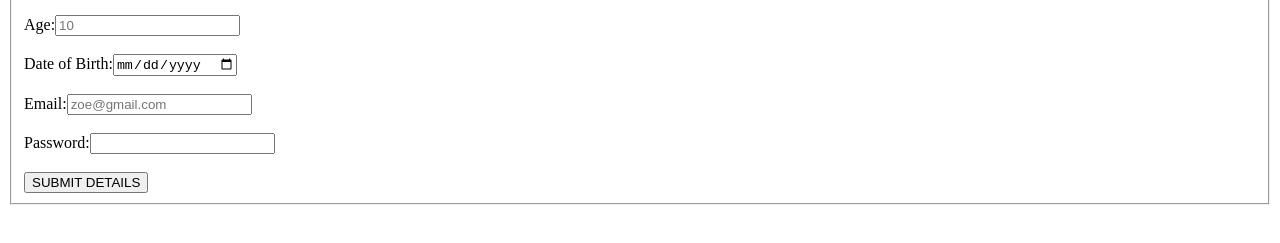
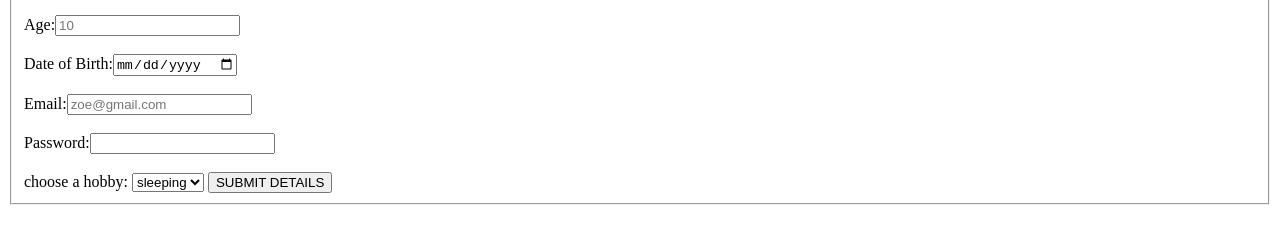
Before and after one commit to Ama-design955/Web-Development, a plain HTML site: page Creation of forms/index.html in a window 1280 px wide. Shown: the part 127-370 px from the top of the page. Drawn offline with Linux system fonts and the light colour scheme.

Commit message:
Add files via upload

```diff
--- a/Creation of forms/index.html
+++ b/Creation of forms/index.html
@@ -15,6 +15,13 @@
     <label>Date of Birth:<input type="date"></label><br><br>
     <label>Email:<input type="email" placeholder="zoe@gmail.com"></label><br><br>
     <label>Password:<input type="password" ></label><br><br>
+    <label for="hobbies">choose a hobby: </label>
+    <select name="hobbies"id=hobbies>
+        <option value="sleeping">sleeping</option>
+        <option value="reading">reading</option>
+        <option value="dancing">dancing</option>
+        <option value="singing">singing</option>
+    </select>
     <input type="submit" value="SUBMIT DETAILS">
 </fieldset>
   </form>
```
